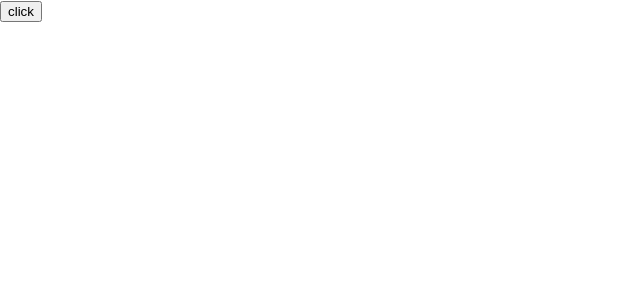
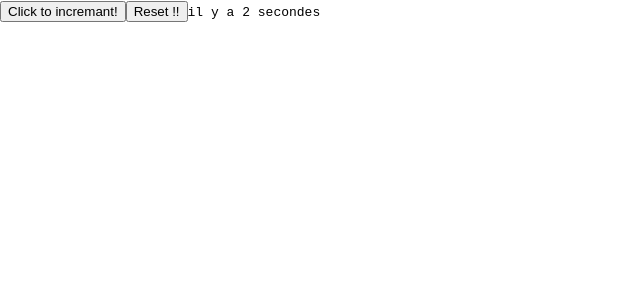
Before and after one commit to Abdo-esse/first_app_react, a React (Create React App) app: page / in a window 1280 px wide. Shown: the top 300 px of the page, without its empty margins (0-640 px from the left). Built offline with nearby package versions, Linux system fonts and the light colour scheme.

Commit message:
termin counter in functional component

```diff
--- a/src/Counter/Counter.jsx
+++ b/src/Counter/Counter.jsx
@@ -1,36 +1,39 @@
-import React  ,{ Component } from 'react'
+import React  ,{ Component, useState } from 'react'
 
-// function Counter() {
-//   return (
-//     <div>
+function Counter({initialValue, stp}) {
+    const [count,setCount]=useState(initialValue)
+  return (
+    <div>
+        <button onClick={()=>{setCount(pre=>{return pre+stp })}}>Click to incremant!</button>
+        <button onClick={()=>{setCount(0)}}>Reset !!</button>
+      <samp>il y a {count} secondes</samp>
+    </div>
+  )
+}
 
-//     </div>
-//   )
+// class Counter extends Component{
+//     constructor(props){
+//         super(props);
+//         this.state={
+//             counter:0,
+//         }
+//     }
+//     componentDidMount(){
+//         setInterval(()=>{this.setState(
+//             prevState=>{
+//                 return {counter: prevState.counter+1}
+//             }
+//         )},1000)
+
+//     }
+//     render(){
+//         return(
+//             <>
+//              <p>il y a {this.state.counter} secondes</p>
+//             </>
+//         )
+//     }
 // }
-
-class Counter extends Component{
-    constructor(props){
-        super(props);
-        this.state={
-            counter:0,
-        }
-    }
-    componentDidMount(){
-        setInterval(()=>{this.setState(
-            prevState=>{
-                return {counter: prevState.counter+1}
-            }
-        )},1000)
-
-    }
-    render(){
-        return(
-            <>
-             <p>il y a {this.state.counter} secondes</p>
-            </>
-        )
-    }
-}
 
 
 
--- a/src/index.js
+++ b/src/index.js
@@ -13,7 +13,7 @@ const root = ReactDOM.createRoot(document.getElementById('root'));
 const fruits=["Appel","Orange","lemon","Strawberry"]
 root.render(
   <React.StrictMode>
-   <Event/>
+   <Counter initialValue={2} stp={3}/>
   </React.StrictMode>
 );
 
```
